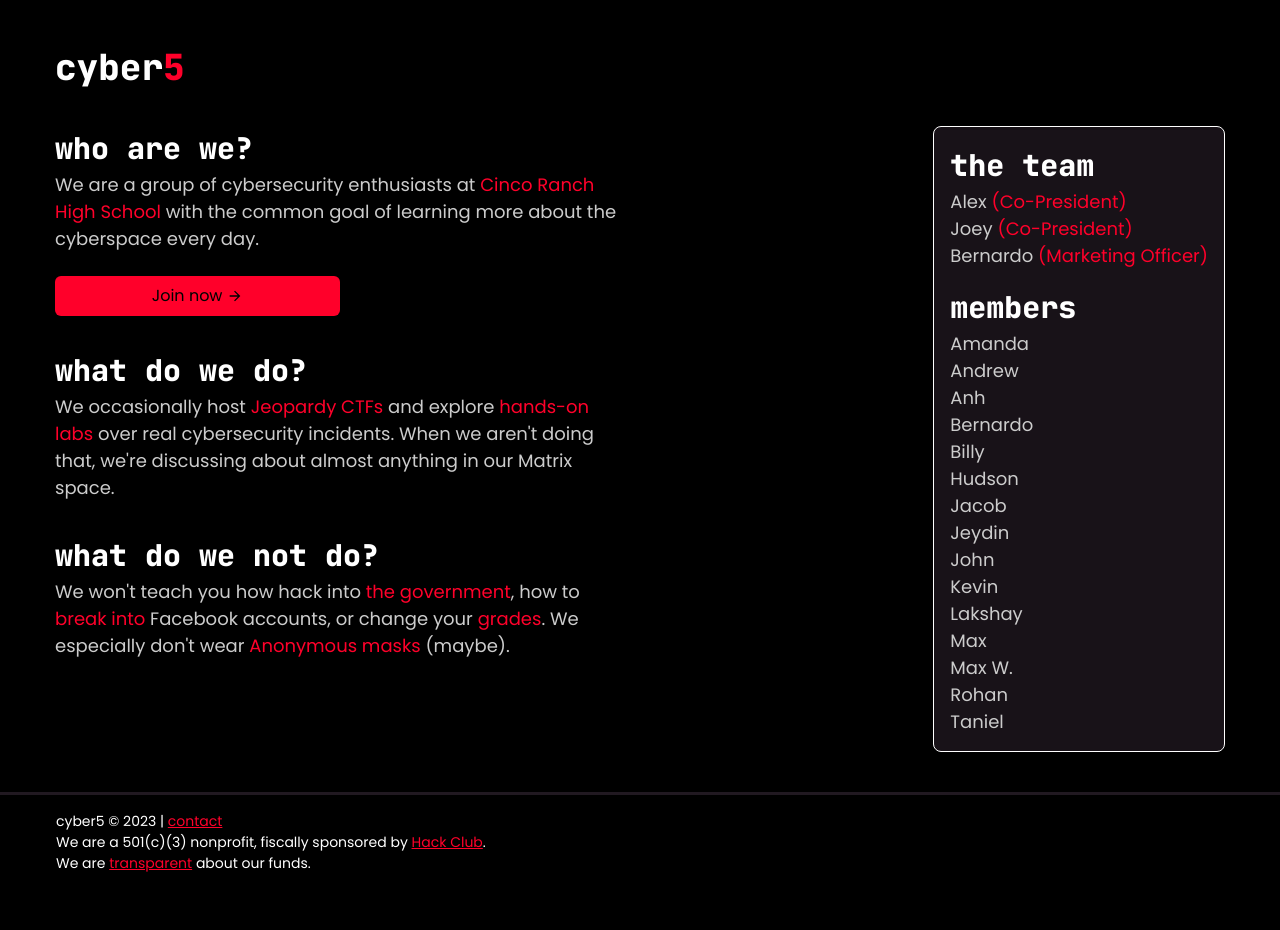
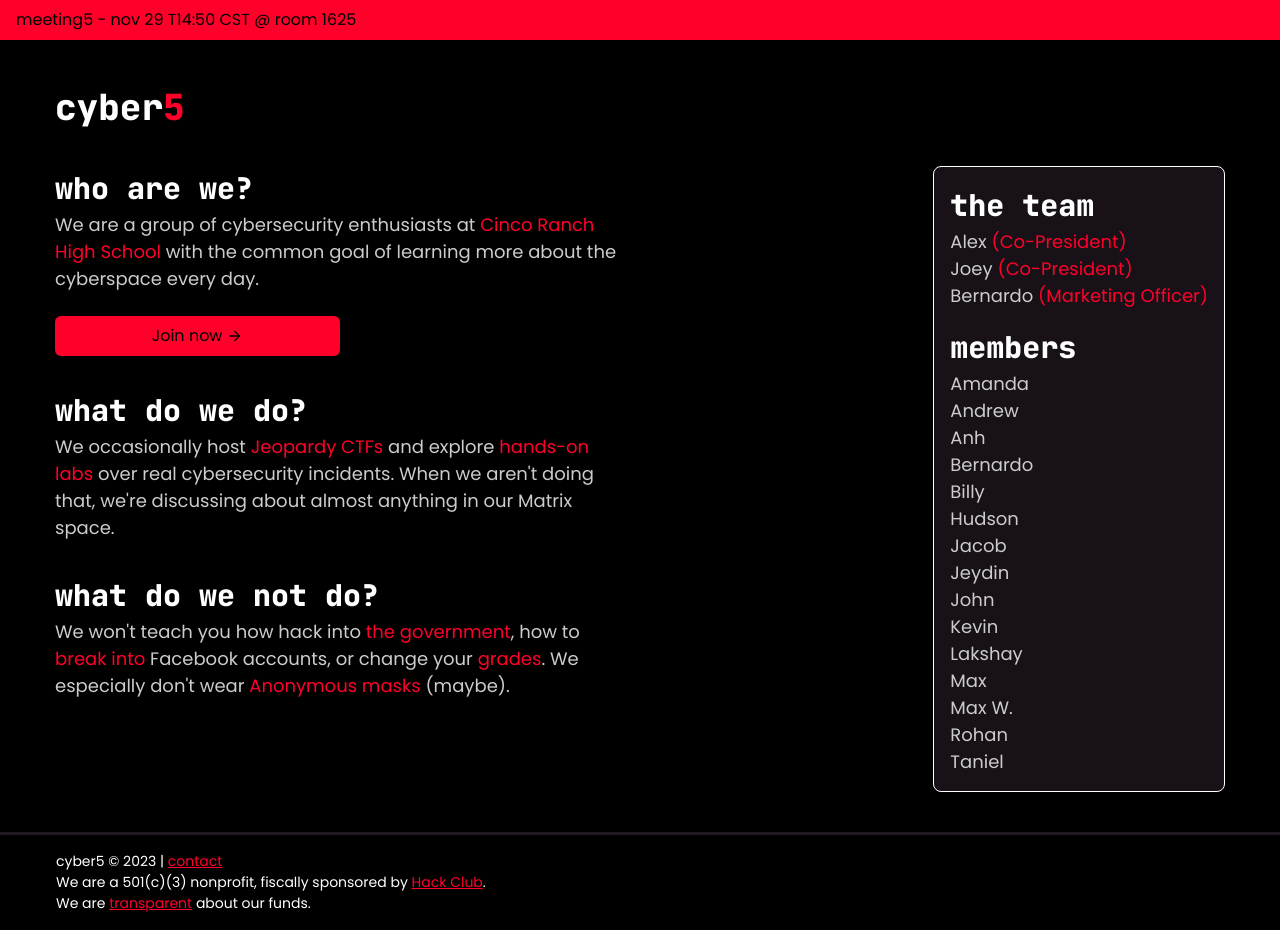
Before and after one commit to cyber5-crhs/website, a Next.js app: page / in a window 1280 px wide. Before the commit the page ends 890 px from the top, so only its background shows below. Built offline with nearby package versions, Linux system fonts and the light colour scheme; some icons are missing.

Commit message:
Update index.tsx

```diff
--- a/pages/index.tsx
+++ b/pages/index.tsx
@@ -42,9 +42,9 @@ function Header() {
 
 export default function Home() {
   // Change this to set banner
-  const announcement = false; // enable the banner
-  const number = 4; // meeting number
-  const date = 'nov 15'; // meeting date
+  const announcement = true; // enable the banner
+  const number = 5; // meeting number
+  const date = 'nov 29'; // meeting date
   const time = '14:50'; // meeting time
 
   return (
```
